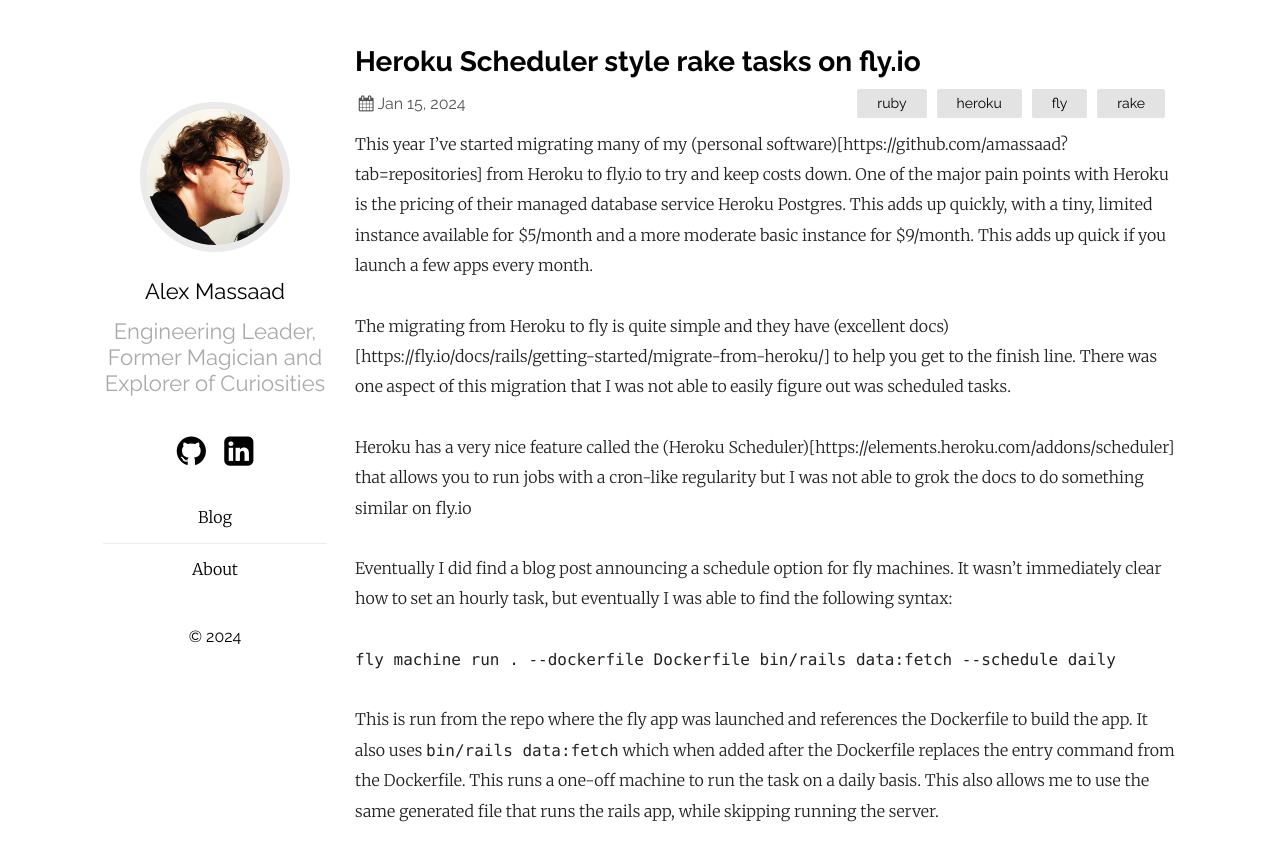
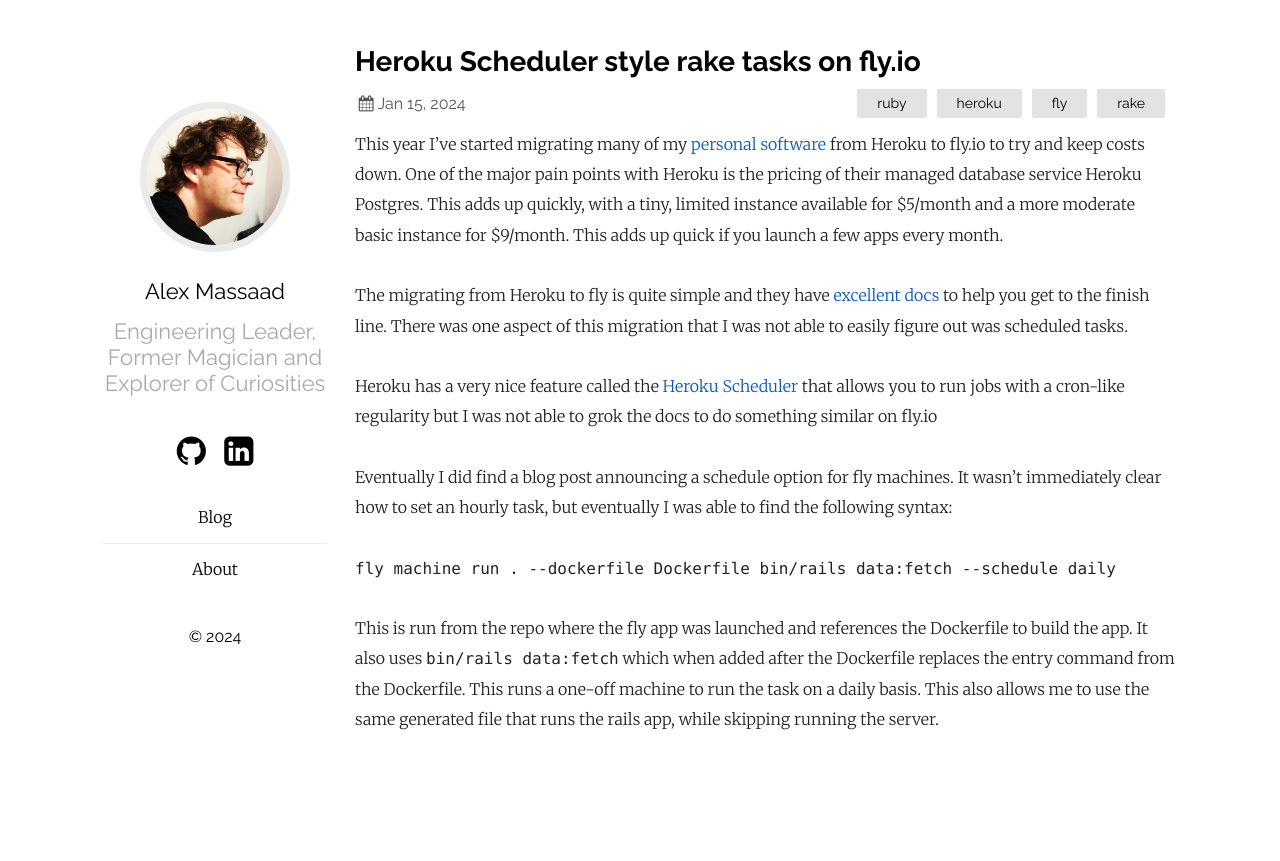
Before and after one commit to amassaad/personal_blog, a Jekyll site: the page built from _posts/2024-01-13-fly-io-rake-tasks-like-heroku.markdown, in a window 1280 px wide. Shown: the top 861 px of the page. Built offline with Jekyll 4.4.1, drawn with Linux system fonts in a browser that asks for light colours.

Commit message:
Fix markdown links

```diff
--- a/_posts/2024-01-13-fly-io-rake-tasks-like-heroku.markdown
+++ b/_posts/2024-01-13-fly-io-rake-tasks-like-heroku.markdown
@@ -5,11 +5,11 @@
 categories: ruby heroku fly rake
 ---
 
-This year I've started migrating many of my (personal software)[https://github.com/amassaad?tab=repositories] from Heroku to fly.io to try and keep costs down. One of the major pain points with Heroku is the pricing of their managed database service Heroku Postgres. This adds up quickly, with a tiny, limited instance available for $5/month and a more moderate basic instance for $9/month. This adds up quick if you launch a few apps every month.
+This year I've started migrating many of my [personal software](https://github.com/amassaad?tab=repositories) from Heroku to fly.io to try and keep costs down. One of the major pain points with Heroku is the pricing of their managed database service Heroku Postgres. This adds up quickly, with a tiny, limited instance available for $5/month and a more moderate basic instance for $9/month. This adds up quick if you launch a few apps every month.
 
-The migrating from Heroku to fly is quite simple and they have (excellent docs)[https://fly.io/docs/rails/getting-started/migrate-from-heroku/] to help you get to the finish line. There was one aspect of this migration that I was not able to easily figure out was scheduled tasks.
+The migrating from Heroku to fly is quite simple and they have [excellent docs](https://fly.io/docs/rails/getting-started/migrate-from-heroku/) to help you get to the finish line. There was one aspect of this migration that I was not able to easily figure out was scheduled tasks.
 
-Heroku has a very nice feature called the (Heroku Scheduler)[https://elements.heroku.com/addons/scheduler] that allows you to run jobs with a cron-like regularity but I was not able to grok the docs to do something similar on fly.io
+Heroku has a very nice feature called the [Heroku Scheduler](https://elements.heroku.com/addons/scheduler) that allows you to run jobs with a cron-like regularity but I was not able to grok the docs to do something similar on fly.io
 
 Eventually I did find a blog post announcing a schedule option for fly machines. It wasn't immediately clear how to set an hourly task, but eventually I was able to find the following syntax:
 
```
